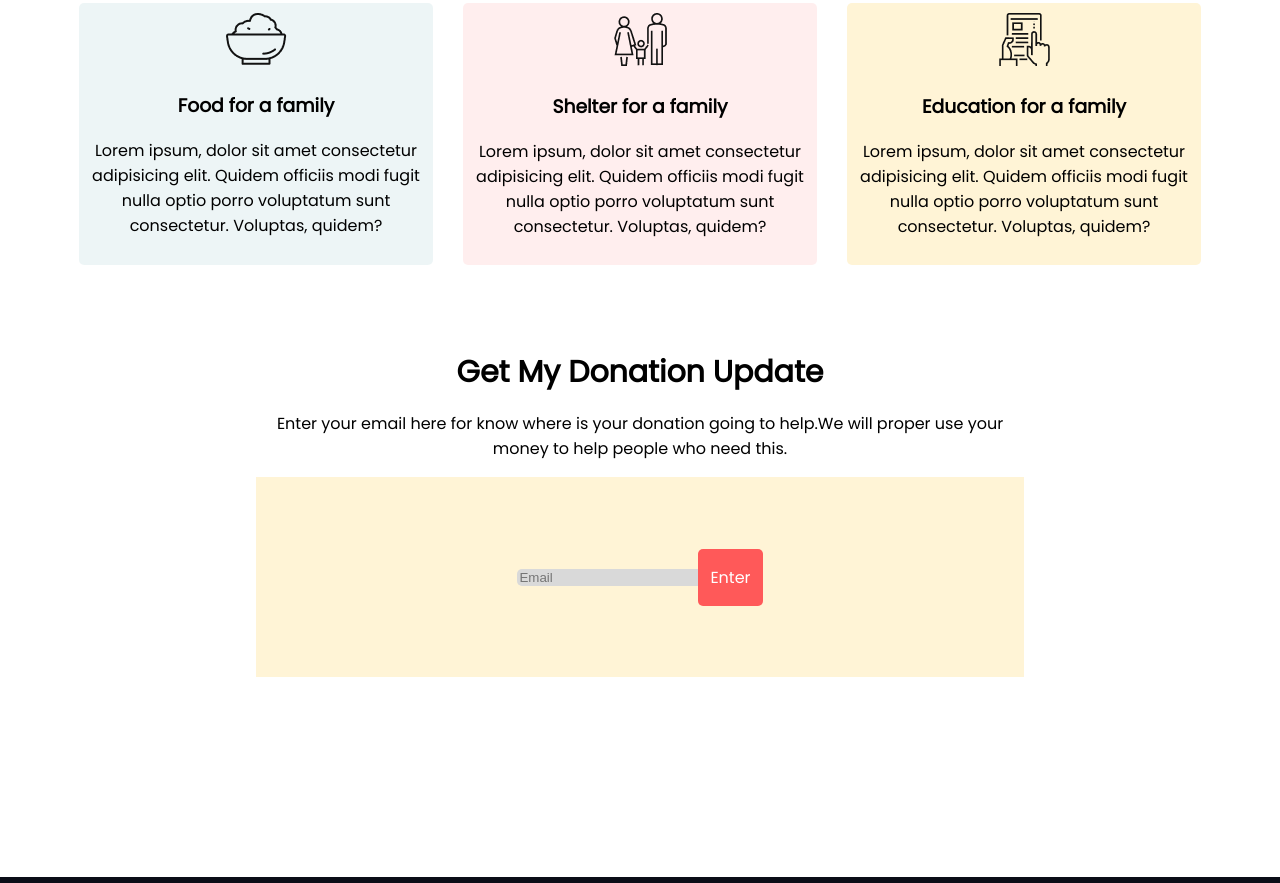
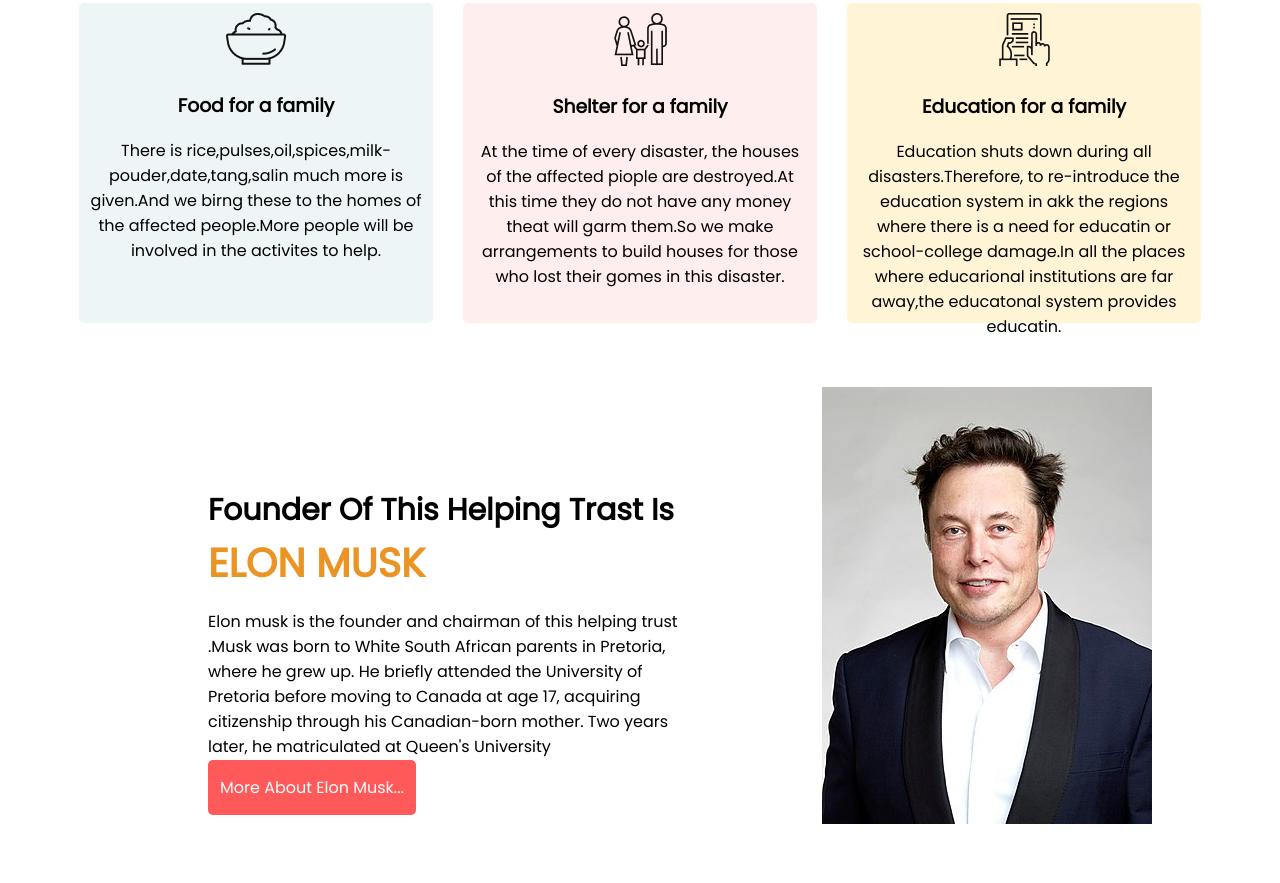
Before and after one commit to Sabbir402/first-assignement, a plain HTML site: page index.html in a window 1280 px wide. Shown: the part 972-1855 px from the top of the page. Drawn offline with Linux system fonts and the light colour scheme.

Commit message:
all page work done

```diff
--- a/index.html
+++ b/index.html
@@ -26,7 +26,7 @@
 		<p>This is the time to express humanity.Donate as much as you can.</p>
 		<div class="donate-amount">
 			<a class="donate-btn" href="">100tk</a>
-			<a id="more-btn" href="">200tk</a>
+			<a id="diffarent-btn" href="">200tk</a>
 			<a class="donate-btn" href="">500tk</a>
 			<a class="donate-btn" href="">1000tk</a>
 			<a class="donate-btn" href="">5000tk</a>
@@ -43,21 +43,30 @@
 			<div class="plan" style="background: rgba(79, 157, 166, 0.1);">
 				<img src="image/food.png" alt="">
 				<h3>Food for a family</h3>
-				<p>Lorem ipsum, dolor sit amet consectetur adipisicing elit. Quidem officiis modi fugit nulla optio
-					porro voluptatum sunt consectetur. Voluptas, quidem?</p>
+				<p>There is rice,pulses,oil,spices,milk-pouder,date,tang,salin much more is given.And we birng these to the homes of the affected people.More people will be involved in the activites to help.</p>
 			</div>
 			<div class="plan" style="	background: rgba(255, 89, 89, 0.1);">
 				<img src="image/shelter.png" alt="">
 				<h3>Shelter for a family</h3>
-				<p>Lorem ipsum, dolor sit amet consectetur adipisicing elit. Quidem officiis modi fugit nulla optio
-					porro voluptatum sunt consectetur. Voluptas, quidem?</p>
+				<p>At the time of every disaster, the houses of the affected piople are destroyed.At this time they do not have any money theat will garm them.So we make arrangements to build houses for those who lost their gomes in this disaster.</p>
 			</div>
 			<div class="plan" style="	background: rgba(255, 244, 214, 1);">
 				<img src="image/Frame-1.png" alt="">
 				<h3>Education for a family</h3>
-				<p>Lorem ipsum, dolor sit amet consectetur adipisicing elit. Quidem officiis modi fugit nulla optio
-					porro voluptatum sunt consectetur. Voluptas, quidem?</p>
+				<p>Education shuts down during all disasters.Therefore, to re-introduce the education system in akk the regions where there is a need for educatin or school-college damage.In all the places where educarional institutions are far away,the educatonal system provides educatin.</p>
 			</div>
+		</div>
+	</section>
+	<section class="founder">
+		<div class="founder-details">
+			<h1 class="all-header">Founder Of This Helping Trast Is <span id="founder-name">ELON MUSK</span></h1>
+			<p>Elon musk is the founder and chairman of this helping trust .Musk was born to White South African parents in Pretoria, where he grew up. He briefly attended the University of
+			Pretoria before moving to Canada at age 17, acquiring citizenship through his Canadian-born mother. Two years later, he
+			matriculated at Queen's University </p>
+			<a class="donate-button" href="https://en.wikipedia.org/wiki/Elon_Musk">More About Elon Musk...</a>
+		</div>
+		<div>
+			<img src="image/Elon_Musk_Royal_Society_(crop2).jpg" alt="">
 		</div>
 	</section>
 	<section class="donate-part">
--- a/style.css
+++ b/style.css
@@ -35,14 +35,12 @@ body {
 	margin: auto;
 	width: 60%;
 }
-
 .all-header {
 	font-size: 30px;
 	font-weight: 600;
 	margin-top: 70px;
 	margin-bottom: 0;
 }
-
 .donate-part hr {
 	margin-bottom: 30px;
 }
@@ -61,7 +59,7 @@ body {
 	padding: 20px;
 }
 
-#more-btn {
+#diffarent-btn {
 	text-decoration: none;
 	color: #FF5959;
 	background-color: #FFEEEE;
@@ -87,8 +85,23 @@ body {
 	border-radius: 5px;
 	margin: 15px;
 	padding: 10px;
+	height: 300px;
+	width: 30%;
 }
-
+.founder{
+	display: flex;
+	margin: auto;
+	width: 80%;
+ 	align-items: center;
+}
+.founder-details{
+	margin-right: 50px;
+	padding: 80px;
+}
+#founder-name{
+	font-size: 40px;
+	color: rgb(234, 148, 37);
+}
 .email-part {
 	background-color: #FFF4D6;
 	height: 200px;
@@ -97,12 +110,12 @@ body {
 	align-items: center;
 }
 
-.email-fild {
+.email-fild{
 	background: #D9D9D9;
 	border: 0;
-	border-radius: 5px 0px 0px 5px;
+	padding: 20px;
+	border-radius: 5px;
 }
-
 .end-part {
 	display: flex;
 	justify-content: center;
@@ -111,7 +124,7 @@ body {
 	height: 120px;
 	background-color: #0B0D17;
 	color: white;
-	margin-top: 200px;
+	margin-top: 100px;
 }
 
 .end-part h2 {
```
